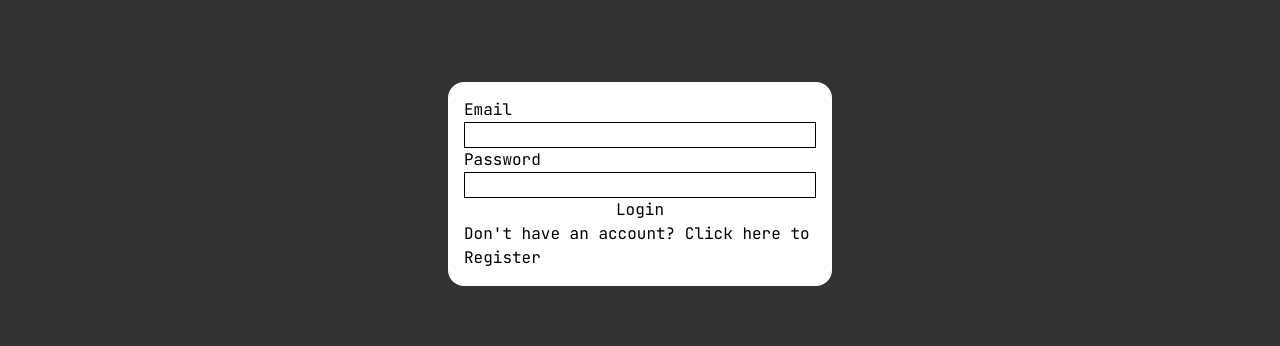
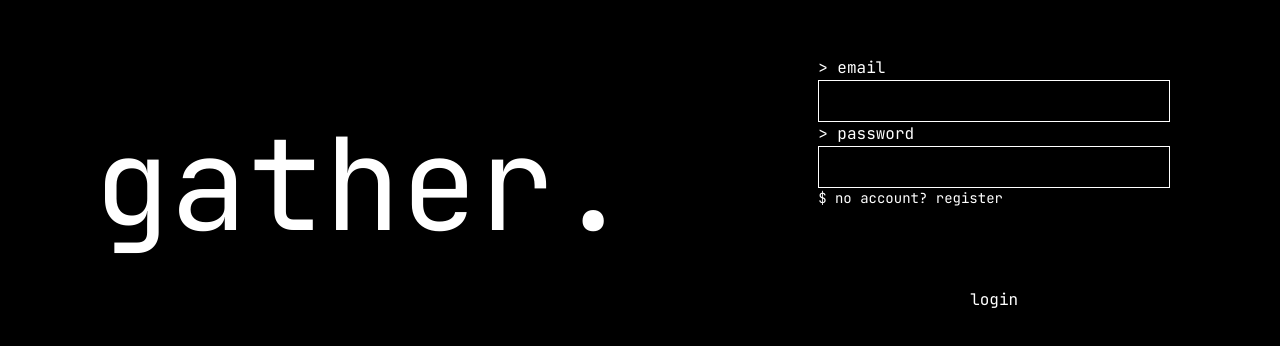
Before and after one commit to jordanfulawka/gather-distributed, a Next.js app in the folder apps/frontend/: page / in a window 1280 px wide. Shown: the part 216-562 px from the top of the page. Built offline with nearby package versions, Linux system fonts and the light colour scheme.

Commit message:
feat: revamp signin/login page, add general flare, small QoL fixes

```diff
--- a/apps/frontend/app/(chat)/rooms/[id]/page.tsx
+++ b/apps/frontend/app/(chat)/rooms/[id]/page.tsx
@@ -190,7 +190,7 @@ export default function RoomPage() {
               setText(e.target.value);
             }}
             placeholder='type a message...'
-            className='flex-1 bg-transparent text-white font-mono text-sm outline-none placeholder-gray-600 caret-green-400'
+            className='flex-1 bg-transparent text-white font-mono text-sm outline-none placeholder-gray-600 caret-green-400 '
           />
         </form>
       </div>
--- a/apps/frontend/app/globals.css
+++ b/apps/frontend/app/globals.css
@@ -5,11 +5,29 @@
   --foreground: #171717;
 }
 
+input:-webkit-autofill,
+input:-webkit-autofill:hover,
+input:-webkit-autofill:focus {
+  -webkit-box-shadow: 0 0 0px 1000px black inset;
+  -webkit-text-fill-color: white;
+}
+
 @theme inline {
   --color-background: var(--background);
   --color-foreground: var(--foreground);
   --font-sans: var(--font-geist-sans);
   --font-mono: var(--font-geist-mono);
+  --animate-blink: blink 1s step-start infinite;
+}
+
+@keyframes blink {
+  0%,
+  100% {
+    opacity: 1;
+  }
+  50% {
+    opacity: 0;
+  }
 }
 
 /* @media (prefers-color-scheme: dark) {
--- a/apps/frontend/app/layout.tsx
+++ b/apps/frontend/app/layout.tsx
@@ -17,8 +17,8 @@ const geistMono = Geist_Mono({
 const jetBrainsMono = JetBrains_Mono({ subsets: ['latin'] });
 
 export const metadata: Metadata = {
-  title: 'Create Next App',
-  description: 'Generated by create next app',
+  title: 'gather',
+  description: 'an app to talk with friends',
 };
 
 export default function RootLayout({
--- a/apps/frontend/app/page.tsx
+++ b/apps/frontend/app/page.tsx
@@ -52,48 +52,59 @@ export default function Home() {
   }
 
   return (
-    <div className='bg-black/80 fixed inset-0 flex justify-center items-center z-50'>
-      <div className='bg-white w-96 rounded-2xl'>
+    <div className='bg-black fixed inset-0 flex justify-evenly items-center z-50'>
+      <div className='text-white text-9xl'>
+        gather.<span className='animate-blink'>_</span>
+      </div>
+      <div className='w-96 rounded-2xl'>
         <div className='p-4'>
-          <form onSubmit={handleSubmit} className='flex flex-col'>
-            <label>Email</label>
+          <form
+            onSubmit={handleSubmit}
+            className='flex flex-col text-white h-64'
+          >
+            <div className='flex flex-col'>
+              <label>{'> '}email</label>
               <input
                 type='text'
                 value={email}
                 onChange={(e) => setEmail(e.target.value)}
-              className='border border-black'
+                className='border border-white w-full py-2 px-3'
               />
-            {mode === 'register' && (
-              <>
-                <label>Username</label>
+            </div>
+            <div
+              className={`overflow-clip transition-all duration-300 ${mode == 'register' ? 'max-h-24' : 'max-h-0'}`}
+            >
+              <div className='flex flex-col overflow-visible'>
+                <label>{'> '}username</label>
                 <input
                   type='text'
                   value={username}
                   onChange={(e) => setUsername(e.target.value)}
-                  className='border border-black'
+                  className='border border-white w-full py-2 px-3 outline-none focus:border-white'
+                  tabIndex={mode === 'register' ? 0 : -1}
                 />
-              </>
-            )}
-            <label>Password</label>
+              </div>
+            </div>
+
+            <div className='flex flex-col'>
+              <label>{'> '}password</label>
               <input
                 type='password'
                 value={password}
                 onChange={(e) => setPassword(e.target.value)}
-              className='border border-black'
+                className='border border-white w-full py-2 px-3'
               />
-            <button type='submit'>
-              {mode === 'login' ? 'Login' : 'Register'}
-            </button>
-          </form>
-          <div>
+            </div>
+            <div className='text-white'>
               {mode === 'login' && (
                 <p
                   onClick={() => {
                     setMode('register');
                     clearFields();
                   }}
+                  className='text-sm cursor-pointer'
                 >
-                Don't have an account? Click here to Register
+                  $ no account? register
                 </p>
               )}
               {mode === 'register' && (
@@ -102,12 +113,17 @@ export default function Home() {
                     setMode('login');
                     clearFields();
                   }}
+                  className='text-sm cursor-pointer'
                 >
-                Already have an account? Click here to Login
+                  $ already signed up? login
                 </p>
               )}
               {error && <p>{error}</p>}
             </div>
+            <button type='submit' className='mt-auto'>
+              {mode === 'login' ? 'login' : 'register'}
+            </button>
+          </form>
         </div>
       </div>
     </div>
--- a/apps/frontend/components/Sidebar.tsx
+++ b/apps/frontend/components/Sidebar.tsx
@@ -3,11 +3,12 @@
 import { useAuth } from '@/context/AuthContext';
 import { getRooms } from '@/lib/api';
 import { Room } from '@gather/shared-types';
-import { useRouter } from 'next/navigation';
+import { usePathname, useRouter } from 'next/navigation';
 import { useEffect, useState } from 'react';
 import CreateRoomModal from './CreateRoomModal';
 import JoinRoomModal from './JoinRoomModal';
 import Link from 'next/link';
+import path from 'path';
 
 export default function Sidebar() {
   const { token, logout } = useAuth();
@@ -17,6 +18,7 @@ export default function Sidebar() {
   const [showJoinModal, setShowJoinModal] = useState(false);
 
   const router = useRouter();
+  const pathname = usePathname();
 
   async function fetchRooms() {
     try {
@@ -40,15 +42,21 @@ export default function Sidebar() {
   return (
     <div className='h-full bg-black/90 w-64 flex flex-col justify-between'>
       <div className='flex flex-col'>
-        <h1 className='text-white text-2xl p-5 text-center'>gather</h1>
+        <h1
+          className='text-white text-2xl p-5 text-center cursor-pointer'
+          onClick={() => router.push('/rooms')}
+        >
+          gather
+        </h1>
         <div className='flex flex-col'>
           {rooms?.map((room) => (
             <Link key={room.id} href={`/rooms/${room.id}`}>
               <div
-                className='text-gray-300 hover:bg-white/10 hover:text-white px-4 py-2 rounded-md mx-2 transition-colors
-              cursor-pointer'
+                className={`text-gray-300 hover:bg-white/10 hover:text-white px-4 py-2 rounded-md mx-2 transition-colors
+              cursor-pointer `}
               >
-                # {room.name}
+                {pathname === `/rooms/${room.id}` ? '> # ' : '# '}
+                {room.name}
               </div>
             </Link>
           ))}
@@ -74,19 +82,20 @@ export default function Sidebar() {
       )}
       <div className='p-5 flex flex-col justify-center gap-5'>
         <button
-          className='bg-green-500 rounded-lg w-full'
+          // className='bg-green-500 rounded-lg w-full'
+          className='border border-white text-white hover:bg-white hover:text-black transition-colors rounded-lg w-full p-1'
           onClick={() => setShowCreateModal(true)}
         >
           <p className='p-1'>create room</p>
         </button>
         <button
-          className='bg-fuchsia-500 rounded-lg w-full'
+          className='border border-white text-white hover:bg-white hover:text-black transition-colors rounded-lg w-full p-1'
           onClick={() => setShowJoinModal(true)}
         >
           <p className='p-1'>join room</p>
         </button>
         <button
-          className='bg-gray-700 rounded-lg w-full'
+          className='border border-red-400 text-red-400 hover:bg-red-400 hover:text-black transition-colors rounded-lg w-full p-1'
           onClick={() => {
             logout();
             router.push('/');
```
Also changed, not shown: 1 other file (tests, documents, lock files or other folders). Lines whose indentation alone changed are shown as unchanged.
